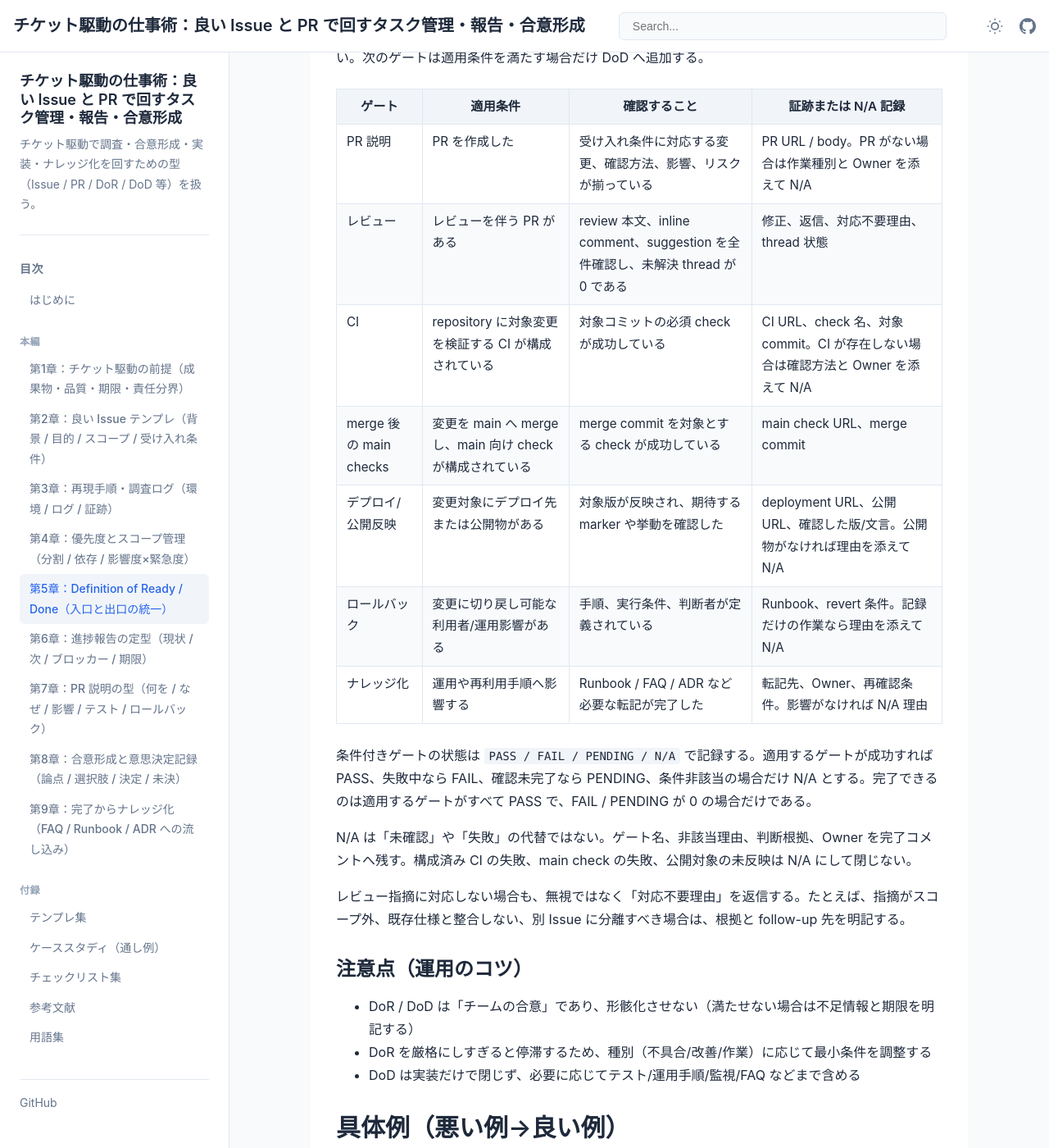
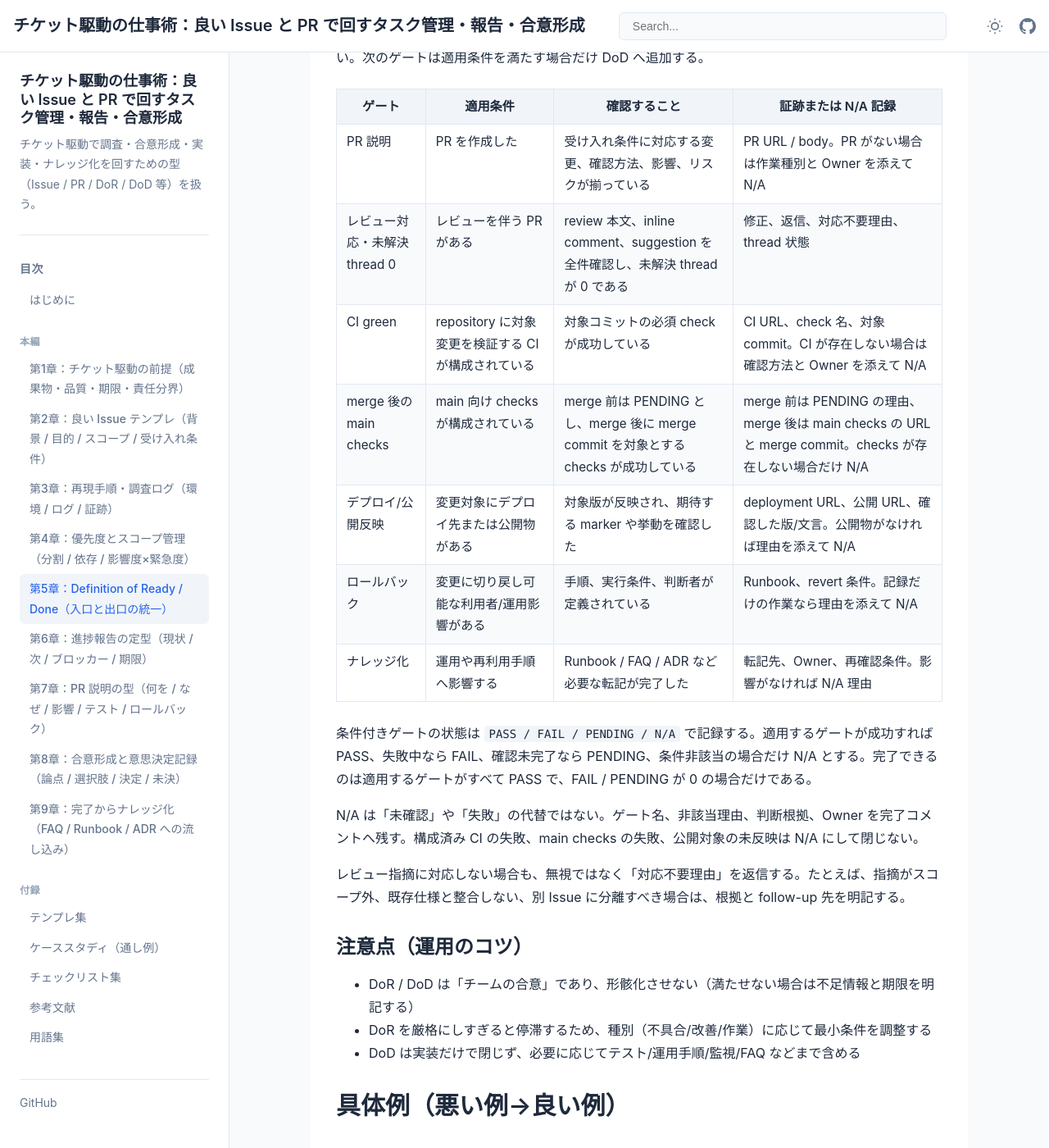
Before and after one commit to itdojp/issue-driven-work-book, a Jekyll site: the page built from docs/chapters/chapter-05/index.md, in a window 1280 px wide and 1400 px high, scrolled down 1015 px. Shown: the whole window at 82% size. Built offline with Jekyll 4.4.1, drawn with Linux system fonts in a browser that asks for light colours.

Commit message:
docs: align gate names and pre-merge state

```diff
--- a/docs/chapters/chapter-05/index.md
+++ b/docs/chapters/chapter-05/index.md
@@ -36,16 +36,16 @@ Issue の DoD は「実装が終わった」だけで閉じない。一方、存
 |ゲート|適用条件|確認すること|証跡または N/A 記録|
 |---|---|---|---|
 |PR 説明|PR を作成した|受け入れ条件に対応する変更、確認方法、影響、リスクが揃っている|PR URL / body。PR がない場合は作業種別と Owner を添えて N/A|
-|レビュー|レビューを伴う PR がある|review 本文、inline comment、suggestion を全件確認し、未解決 thread が 0 である|修正、返信、対応不要理由、thread 状態|
-|CI|repository に対象変更を検証する CI が構成されている|対象コミットの必須 check が成功している|CI URL、check 名、対象 commit。CI が存在しない場合は確認方法と Owner を添えて N/A|
-|merge 後の main checks|変更を main へ merge し、main 向け check が構成されている|merge commit を対象とする check が成功している|main check URL、merge commit|
+|レビュー対応・未解決 thread 0|レビューを伴う PR がある|review 本文、inline comment、suggestion を全件確認し、未解決 thread が 0 である|修正、返信、対応不要理由、thread 状態|
+|CI green|repository に対象変更を検証する CI が構成されている|対象コミットの必須 check が成功している|CI URL、check 名、対象 commit。CI が存在しない場合は確認方法と Owner を添えて N/A|
+|merge 後の main checks|main 向け checks が構成されている|merge 前は PENDING とし、merge 後に merge commit を対象とする checks が成功している|merge 前は PENDING の理由、merge 後は main checks の URL と merge commit。checks が存在しない場合だけ N/A|
 |デプロイ/公開反映|変更対象にデプロイ先または公開物がある|対象版が反映され、期待する marker や挙動を確認した|deployment URL、公開 URL、確認した版/文言。公開物がなければ理由を添えて N/A|
 |ロールバック|変更に切り戻し可能な利用者/運用影響がある|手順、実行条件、判断者が定義されている|Runbook、revert 条件。記録だけの作業なら理由を添えて N/A|
 |ナレッジ化|運用や再利用手順へ影響する|Runbook / FAQ / ADR など必要な転記が完了した|転記先、Owner、再確認条件。影響がなければ N/A 理由|
 
 条件付きゲートの状態は `PASS / FAIL / PENDING / N/A` で記録する。適用するゲートが成功すれば PASS、失敗中なら FAIL、確認未完了なら PENDING、条件非該当の場合だけ N/A とする。完了できるのは適用するゲートがすべて PASS で、FAIL / PENDING が 0 の場合だけである。
 
-N/A は「未確認」や「失敗」の代替ではない。ゲート名、非該当理由、判断根拠、Owner を完了コメントへ残す。構成済み CI の失敗、main check の失敗、公開対象の未反映は N/A にして閉じない。
+N/A は「未確認」や「失敗」の代替ではない。ゲート名、非該当理由、判断根拠、Owner を完了コメントへ残す。構成済み CI の失敗、main checks の失敗、公開対象の未反映は N/A にして閉じない。
 
 レビュー指摘に対応しない場合も、無視ではなく「対応不要理由」を返信する。たとえば、指摘がスコープ外、既存仕様と整合しない、別 Issue に分離すべき場合は、根拠と follow-up 先を明記する。
 
```
Also changed, not shown: docs/appendices/checklists/index.md (+1 -1 lines), docs/appendices/templates/dor-dod/index.md (+3 -3 lines).
